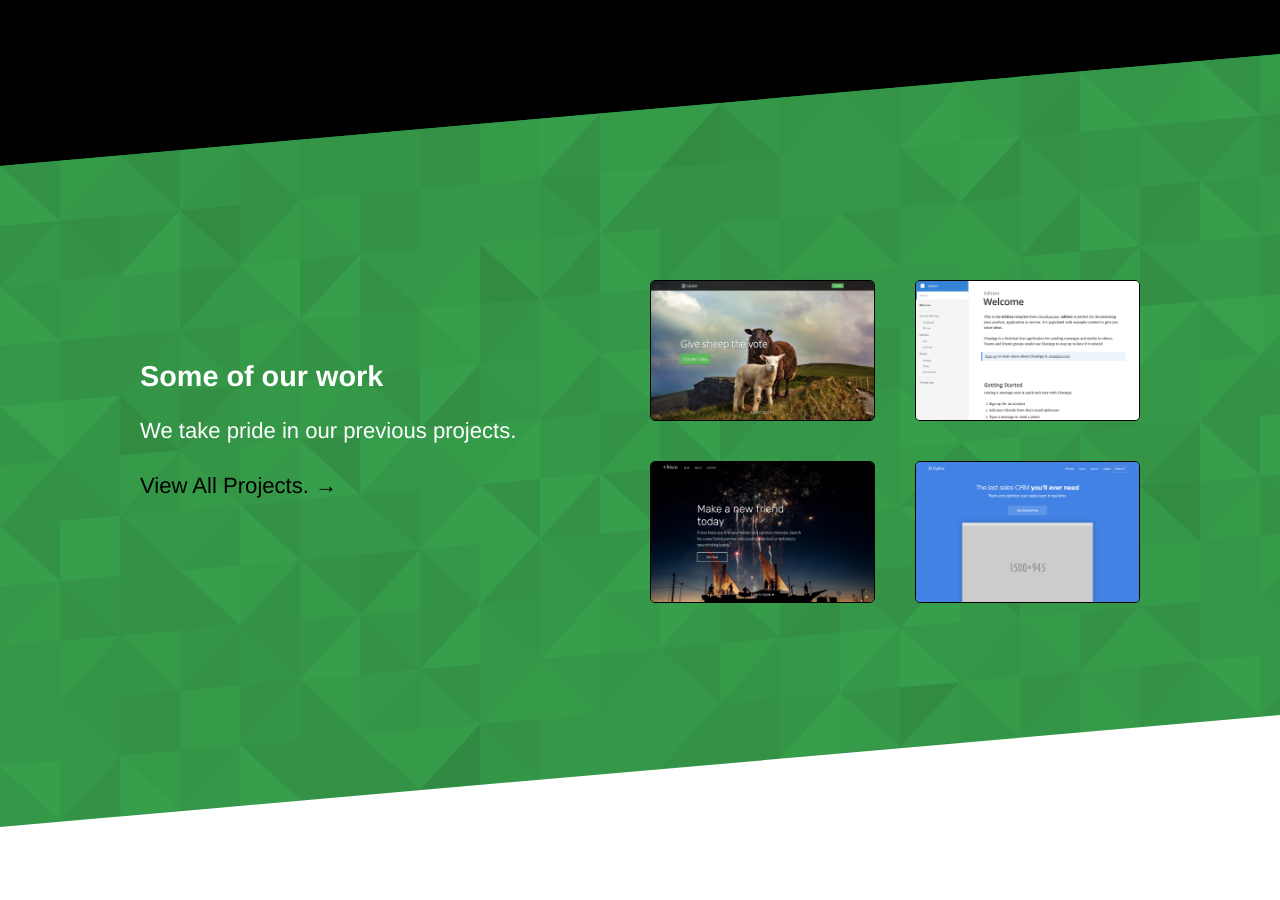
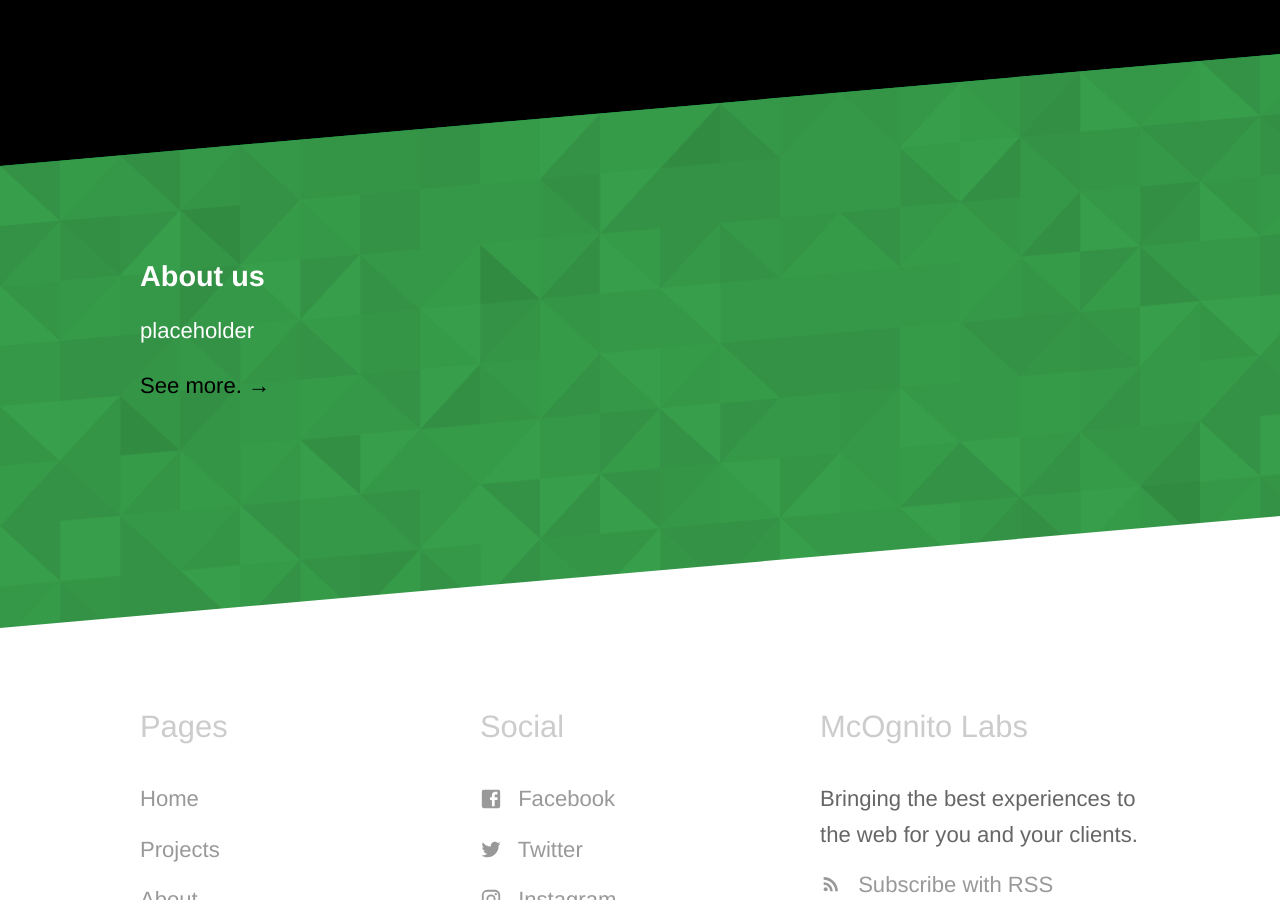
Before and after one commit to mCognitoLabs/mcognito.com, a Jekyll site: the page built from index.html, in a window 1280 px wide and 900 px high, scrolled down 463 px. Built offline with Jekyll 4.4.1, drawn with Linux system fonts in a browser that asks for light colours; the list of posts is cut into pages by our own code.

Commit message:
Update index.html

```diff
--- a/index.html
+++ b/index.html
@@ -13,16 +13,10 @@
 <section class="diagonal patterned">
 	<div class="container halves">
 		<div>
-			<h3 class="editable">Some of our work</h3>
-			<p class="editable">We take pride in our previous projects.</p>
-			<p class="editable"><a href="{{ site.baseurl }}/portfolio/">View All Projects. &rarr;</a></p>
+			<h3 class="editable">About us</h3>
+			<p class="editable">placeholder</p>
+			<p class="editable"><a href="{{ site.baseurl }}/about/">See more. &rarr;</a></p>
 		</div>
-		<div>
-			<ul class="image-grid">
-				{% for client in site.clients limit: 4 %}
-					<li><a href="{{ site.baseurl }}{{ client.url }}"><img src="{% include relative-src.html src=client.image_path %}"></a></li>
-				{% endfor %}
-			</ul>
-		</div>
+
 	</div>
 </section>
```
